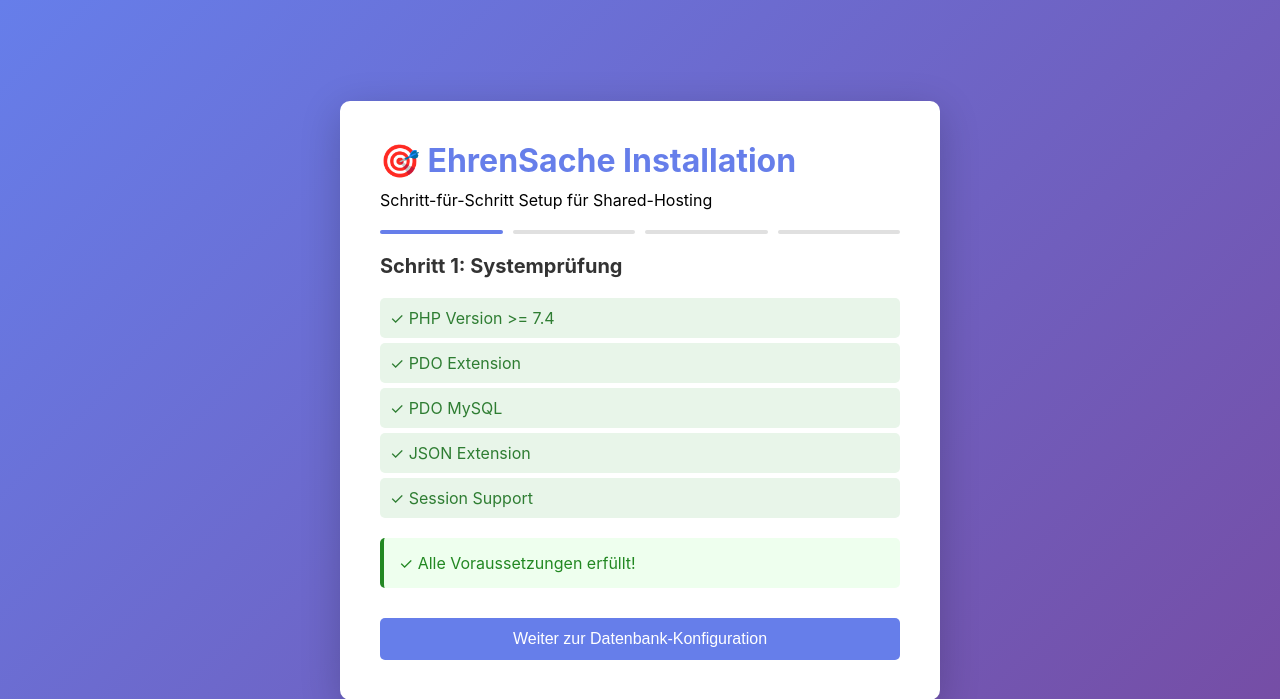
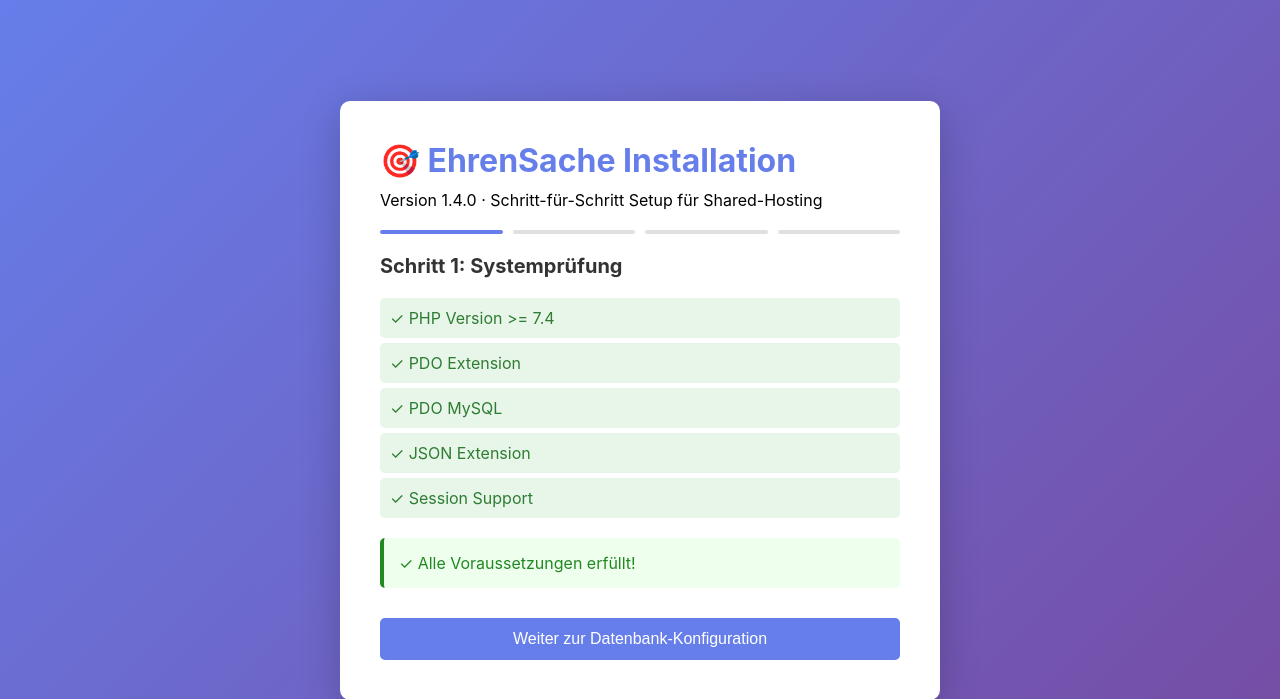
Before and after one commit to mcmaier/EhrenSache, a PHP site: page /ehrensache/install/index.php in a window 1280 px wide. Shown: the top 699 px of the page. Run offline with PHP 8.4, Linux system fonts and the light colour scheme.

Commit message:
feat: Installer nennt die Version, HTTPS-Umleitung wird aktiv ausgeliefert
Der Installer las version.json bisher nur, um die Datenbank zu stempeln --
angezeigt wurde die Version nie, anders als im Update-Assistenten. Der Kopf
nennt sie jetzt, und derselbe Wert wandert in schema_version.

Dabei entfaellt ein geratener Rueckfallwert: Fehlte version.json, stempelte
eine frische Installation die Datenbank als 1.1.3, und der Update-Assistent
haette spaeter eine Kette ueber ein laengst aktuelles Schema gefahren. Jetzt
bricht die Installation mit klarer Meldung ab -- ein unvollstaendiges Paket
soll auffallen, nicht stillschweigend etwas Falsches eintragen.

Die HTTPS-Umleitung in public/.htaccess ist nicht mehr auskommentiert. Sie
gehoert zum Paket, ein von Hand aktivierter Block waere beim naechsten Update
ueberschrieben worden -- der sichere Zustand muss der Auslieferungszustand
sein. Drei Ausnahmen verhindern eine Endlosschleife bei TLS-Terminierung am
Proxy (dieselbe dreifache Pruefung wie in api.php fuer das Secure-Flag), eine
vierte haelt localhost lauffaehig.

Gegen den laufenden Apache geprueft: Host ehrensache.example.org -> 301 auf
https, derselbe Aufruf mit X-Forwarded-Proto: https -> 200 ohne Umleitung,
Host localhost -> 200. Volle Suite 424/424.

Co-Authored-By: Claude Opus 5 <noreply@anthropic.com>

```diff
--- a/public/install/index.php
+++ b/public/install/index.php
@@ -12,6 +12,34 @@
 
 
 session_start();
+
+define('VERSION_PATH', __DIR__ . '/../../version.json');
+
+/**
+ * Die Version, die installiert wird.
+ *
+ * Ohne Rückfallwert: Ein geratener Stand landet in `schema_version` und der
+ * Update-Assistent führte später eine Kette über ein Schema, das längst
+ * aktuell ist. Fehlt die Datei, ist das Paket unvollständig — dann soll die
+ * Installation laut abbrechen und nicht leise etwas Falsches eintragen.
+ */
+function installVersion(): string
+{
+    if (!file_exists(VERSION_PATH)) {
+        die('version.json fehlt — das Paket ist unvollständig. '
+          . 'Bitte die Dateien vollständig hochladen und erneut aufrufen.');
+    }
+
+    $data = json_decode((string) file_get_contents(VERSION_PATH), true);
+
+    if (!is_array($data) || empty($data['version'])) {
+        die('version.json nennt keine Version — bitte das Paket erneut herunterladen.');
+    }
+
+    return (string) $data['version'];
+}
+
+$version = installVersion();
 
 // Prüfe ob bereits installiert
 if (file_exists('../../private/config/install.lock')) {
@@ -126,15 +154,10 @@ if ($step == 4) {
                                VALUES (?, ?, 'admin', 1, 'active', ?, ?)");
         $stmt->execute([$admin['email'], $passwordHash, $apiToken, $tokenExpires]);
 
-        // Schema-Version stempeln, damit der Update-Wizard den Stand kennt
-        $versionFile = '../../version.json';
-        $installedVersion = '1.1.3';
-        if (file_exists($versionFile)) {
-            $versionData = json_decode(file_get_contents($versionFile), true);
-            if (is_array($versionData) && !empty($versionData['version'])) {
-                $installedVersion = $versionData['version'];
-            }
-        }
+        // Schema-Version stempeln, damit der Update-Assistent den Stand kennt.
+        // Der Wert stammt aus installVersion() und ist damit derselbe, den der
+        // Kopf dieser Seite nennt -- geraten wird hier nichts mehr.
+        $installedVersion = $version;
         $schemaTable = $cfg['prefix'] . 'schema_version';
         $pdo->prepare("INSERT IGNORE INTO {$schemaTable} (version) VALUES (?)")
             ->execute([$installedVersion]);
@@ -308,7 +331,7 @@ if ($step == 4) {
 <body>
     <div class="container">
         <h1>🎯 EhrenSache Installation</h1>
-        <p>Schritt-für-Schritt Setup für Shared-Hosting</p>
+        <p>Version <?= htmlspecialchars($version) ?> &middot; Schritt-für-Schritt Setup für Shared-Hosting</p>
 
         <div class="progress">
             <div class="progress-step <?= $step >= 1 ? 'active' : '' ?> <?= $step > 1 ? 'done' : '' ?>"></div>
```
Also changed, not shown: README.md, public/.htaccess.
